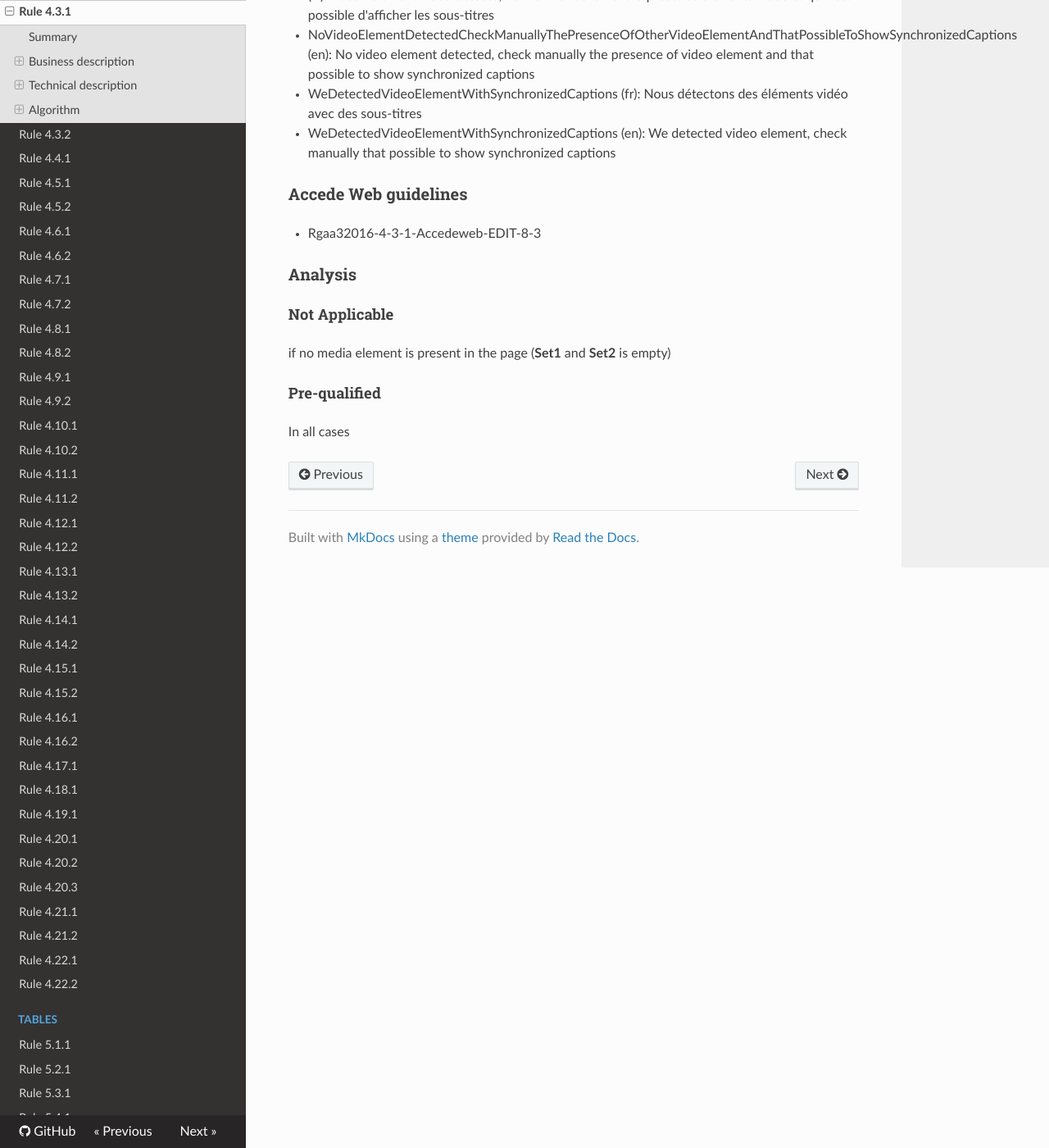
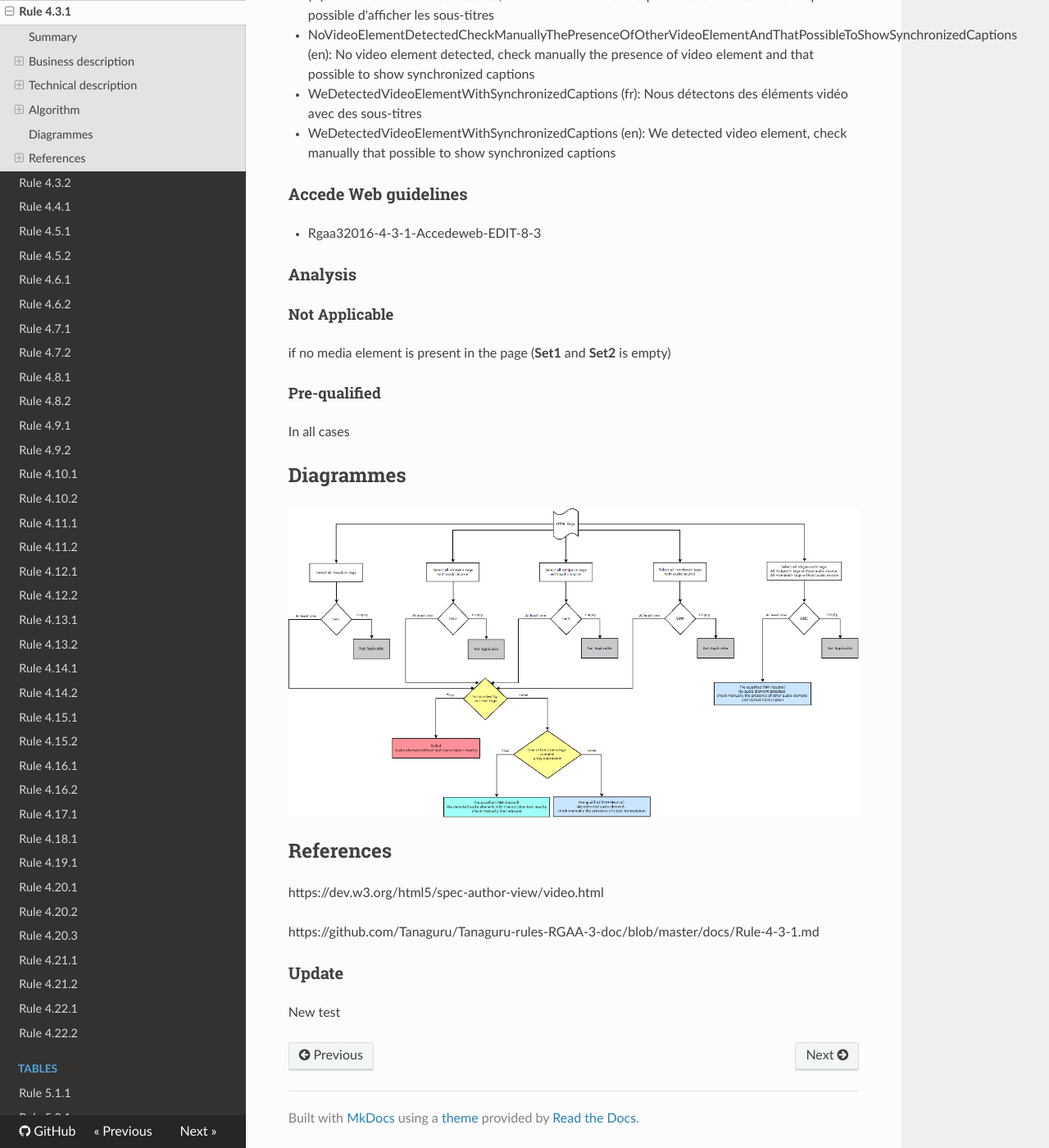
Before and after one commit to Tanaguru/RGAA3-2016, an MkDocs documentation site: the page built from docs/Rule-4-3-1.md, in a window 1280 px wide and 1400 px high, scrolled down 2525 px. Shown: the whole window at 82% size. Built offline with MkDocs 1.6.1, drawn with Linux system fonts in a browser that asks for light colours; nearby versions of some CDN libraries; old or Windows-style settings are respelled for this version of MkDocs.

Commit message:
Update sample test 4.3.1

```diff
--- a/docs/Rule-4-3-1.md
+++ b/docs/Rule-4-3-1.md
@@ -8,7 +8,7 @@
 
 [4.3](http://references.modernisation.gouv.fr/rgaa/criteres.html#crit-4-3)
 
-###Test
+### Test
 
 [4.3.1](http://references.modernisation.gouv.fr/rgaa/criteres.html#test-4-3-1)
 
@@ -109,3 +109,17 @@ if no media element is present in the page (**Set1** and **Set2** is empty)
 #### Pre-qualified
 
 In all cases
+
+## Diagrammes
+
+![](https://raw.githubusercontent.com/Tanaguru/RGAA3-2016/master/docs/Diagrammes/Test4-1-1.png?token=AI6sA0QzhCJx7RtFaC5FDXv-D3M5SnSUks5ZHCUqwA%3D%3D)
+
+## References
+
+https://dev.w3.org/html5/spec-author-view/video.html
+
+https://github.com/Tanaguru/Tanaguru-rules-RGAA-3-doc/blob/master/docs/Rule-4-3-1.md
+
+### Update
+
+New test
```
Also changed, not shown: docs/Rule-4-1-1.md (+2 -0 lines), docs/Diagrammes/Test4-3-1.png (added), 2 other files.
